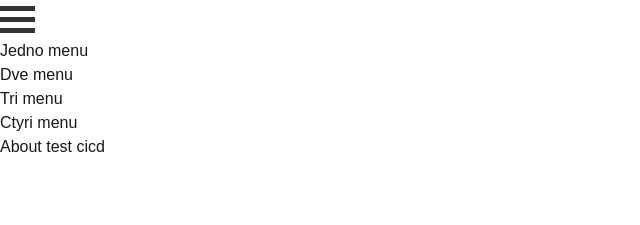
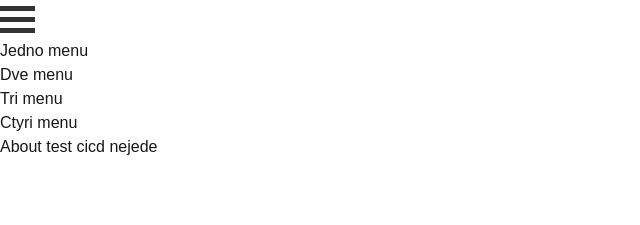
Before and after one commit to martin-1415/svatbaFE, a Next.js app: page /about in a window 1280 px wide. Shown: the top 225 px of the page, without its empty margins (0-640 px from the left). Built offline with nearby package versions, Linux system fonts and the light colour scheme.

Commit message:
cicd the first step

```diff
--- a/src/app/about/page.tsx
+++ b/src/app/about/page.tsx
@@ -1,3 +1,3 @@
 export default function Page() {
-    return <div>About test cicd</div>
+    return <div>About test cicd nejede</div>
 }
```
